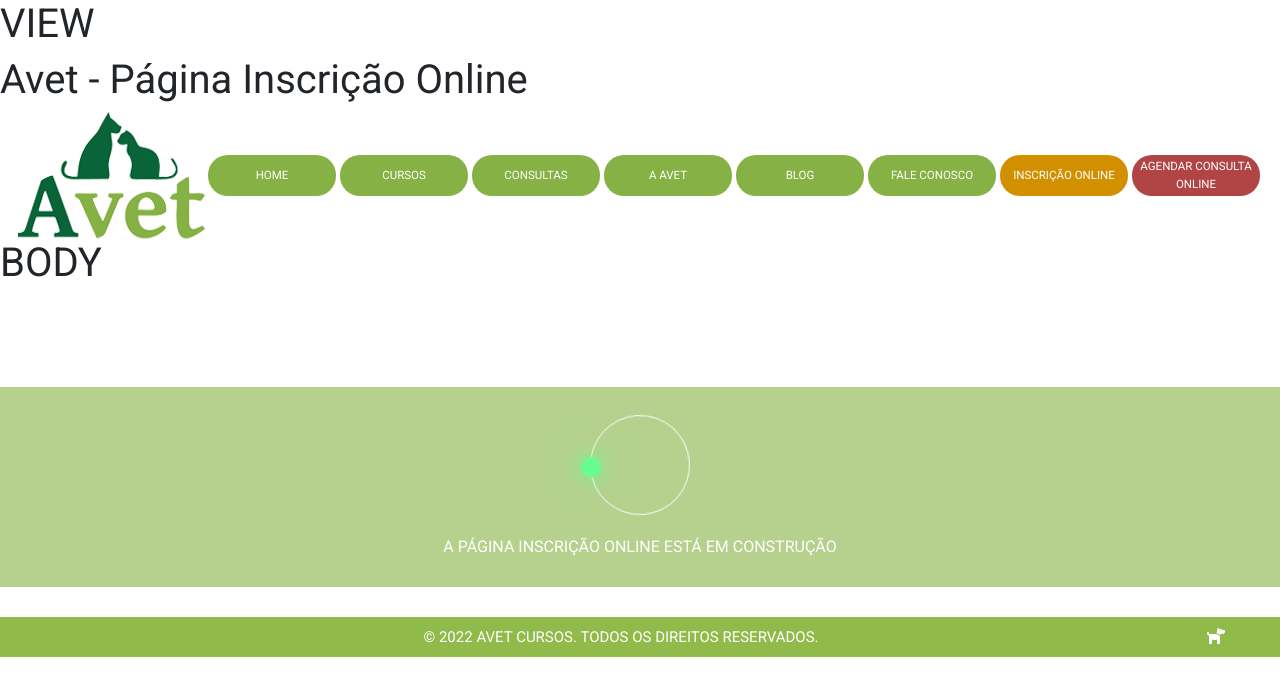
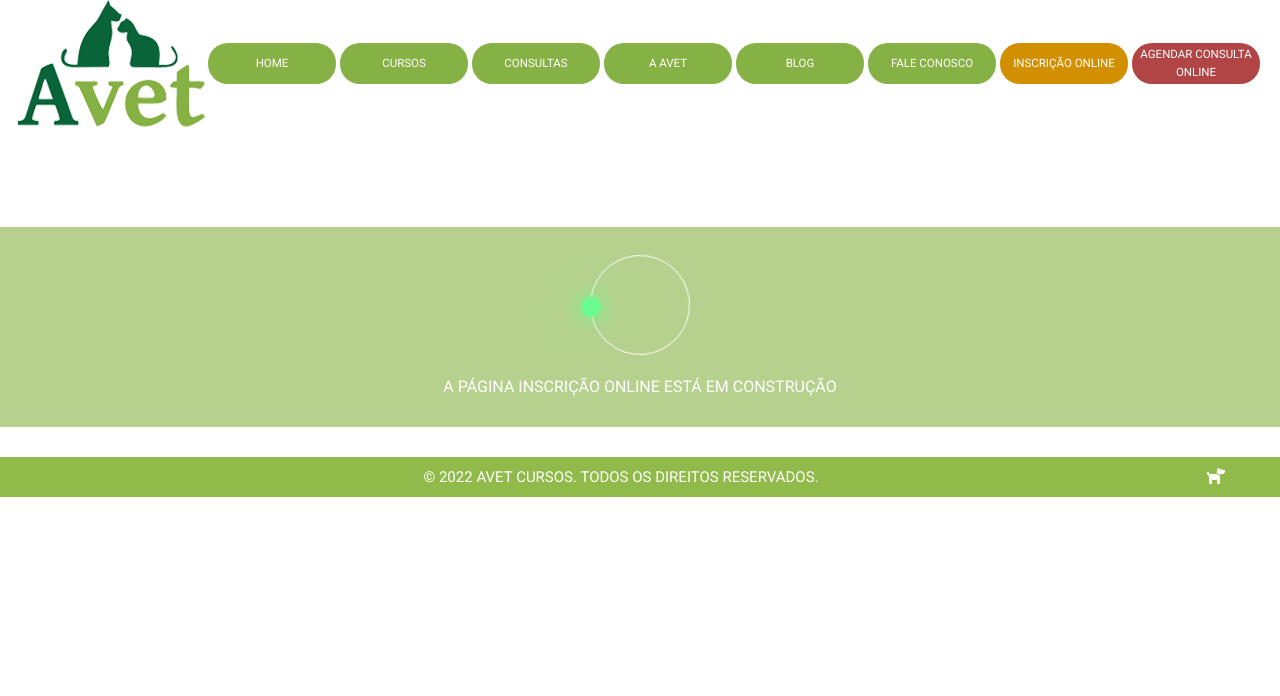
Before and after one commit to marcusviniciusmo/Avet_Cursos_Website, a React (Create React App) app in the folder frontend/: page /inscricaoOnline in a window 1280 px wide. Shown: the top 696 px of the page. Built offline with nearby package versions, Linux system fonts and the light colour scheme.

Commit message:
Finishing the InscricaoOnline view

```diff
--- a/frontend/src/views/InscricaoOnline/index.tsx
+++ b/frontend/src/views/InscricaoOnline/index.tsx
@@ -4,19 +4,15 @@ import Footer from "components/Footer";
 
 function InscricaoOnline() {
   return (
-    <>
-      <h1>VIEW</h1>
-      <h1>Avet - Página Inscrição Online</h1>
-
+    <section>
       <Header />
 
-      <h1>BODY</h1>
       <UnderConstruction
         pageTitle="Inscrição Online"
       />
 
       <Footer />
-    </>
+    </section>
   );
 };
 
```
